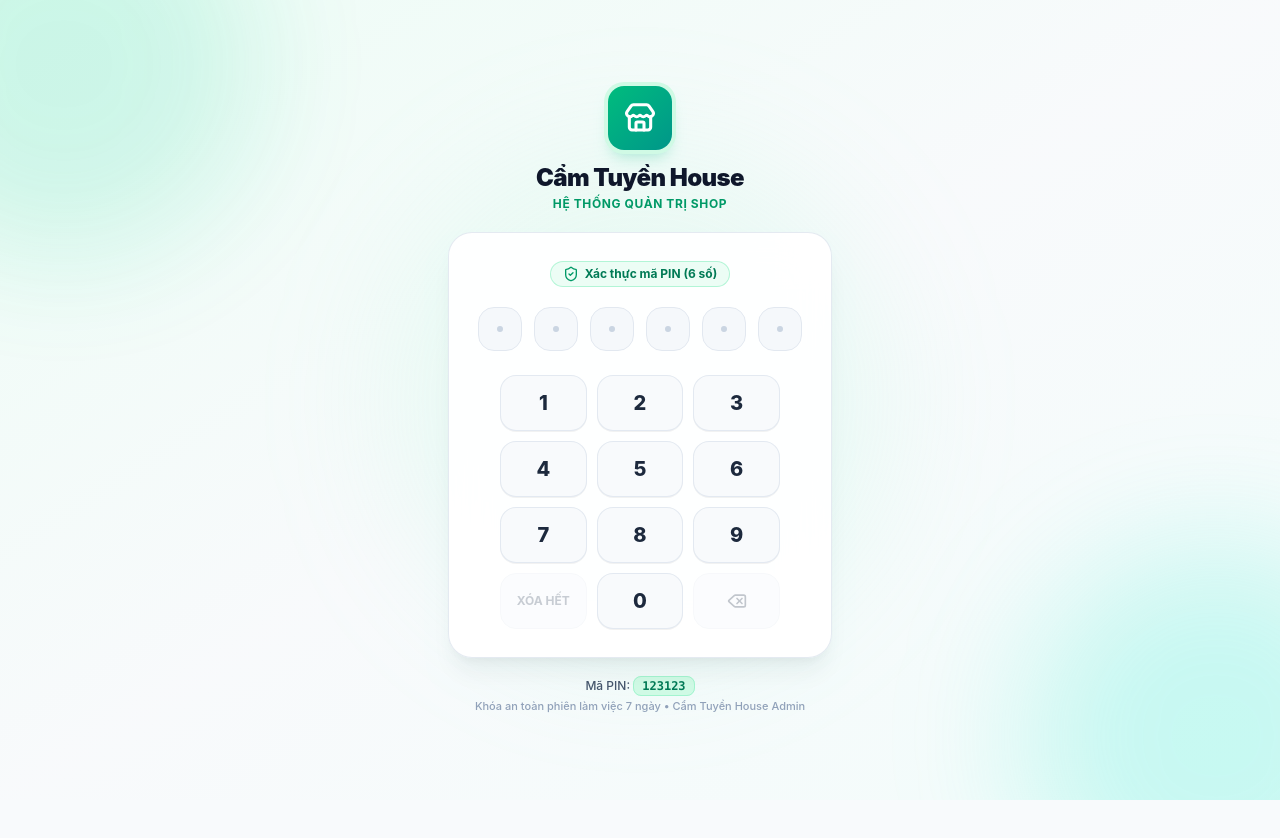
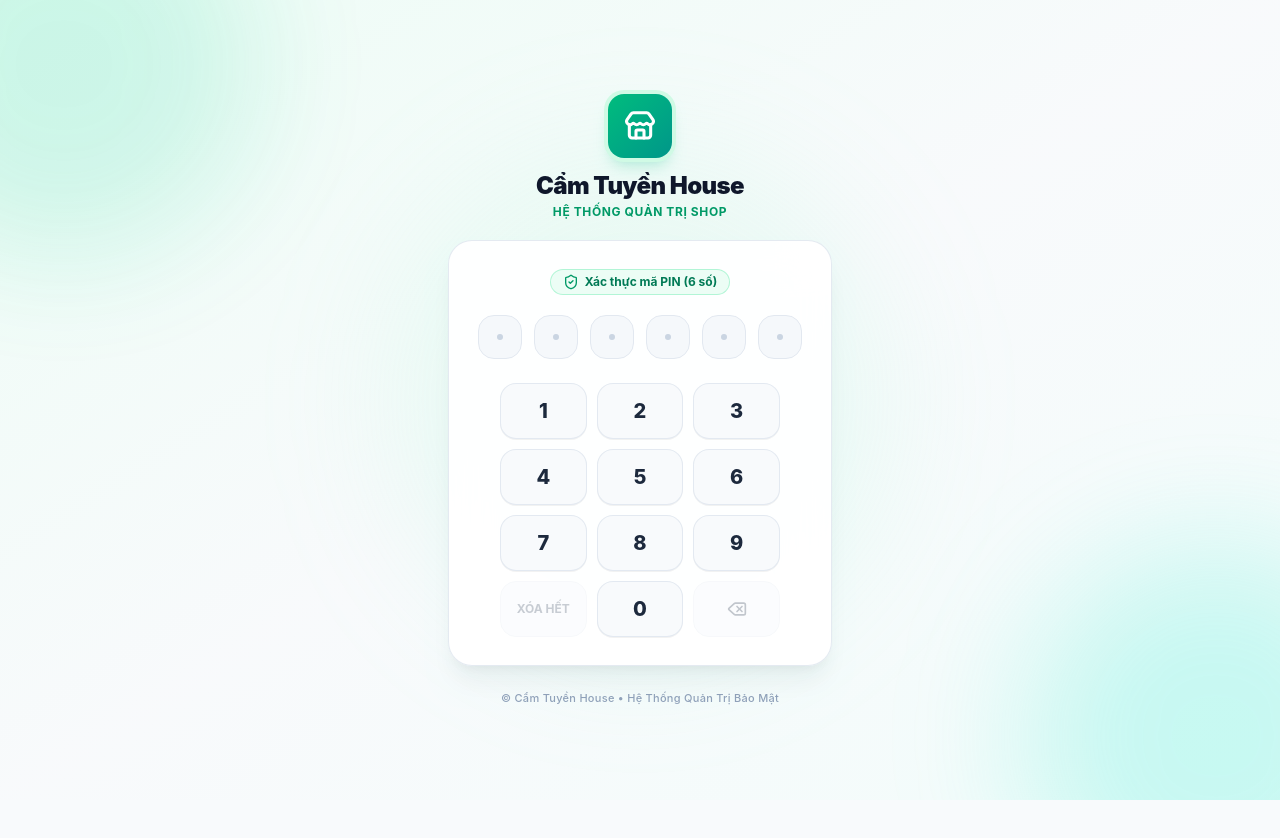
Before and after one commit to hoaibao3112/Afmin_Pos_SanPham, a Next.js app in the folder frontend/: page /login in a window 1280 px wide. Shown: the top 838 px of the page. Built offline with nearby package versions, Linux system fonts and the light colour scheme.

Commit message:
security: remove PIN text from login screen footer for privacy

```diff
--- a/frontend/src/app/login/page.tsx
+++ b/frontend/src/app/login/page.tsx
@@ -218,13 +218,10 @@ export default function LoginPage() {
           </div>
         </div>
 
-        {/* Ghi chú mã PIN & bảo mật */}
-        <div className="text-center mt-5 space-y-1">
-          <p className="text-xs text-slate-600 font-medium">
-            Mã PIN: <span className="font-mono font-extrabold text-emerald-700 bg-emerald-100 px-2 py-0.5 rounded-lg border border-emerald-200">123123</span>
-          </p>
-          <p className="text-[11px] text-slate-400 font-medium">
-            Khóa an toàn phiên làm việc 7 ngày • Cẩm Tuyền House Admin
+        {/* Bản quyền & bảo mật */}
+        <div className="text-center mt-6">
+          <p className="text-[11px] text-slate-400 font-medium tracking-wide">
+            © Cẩm Tuyền House • Hệ Thống Quản Trị Bảo Mật
           </p>
         </div>
       </div>
```
